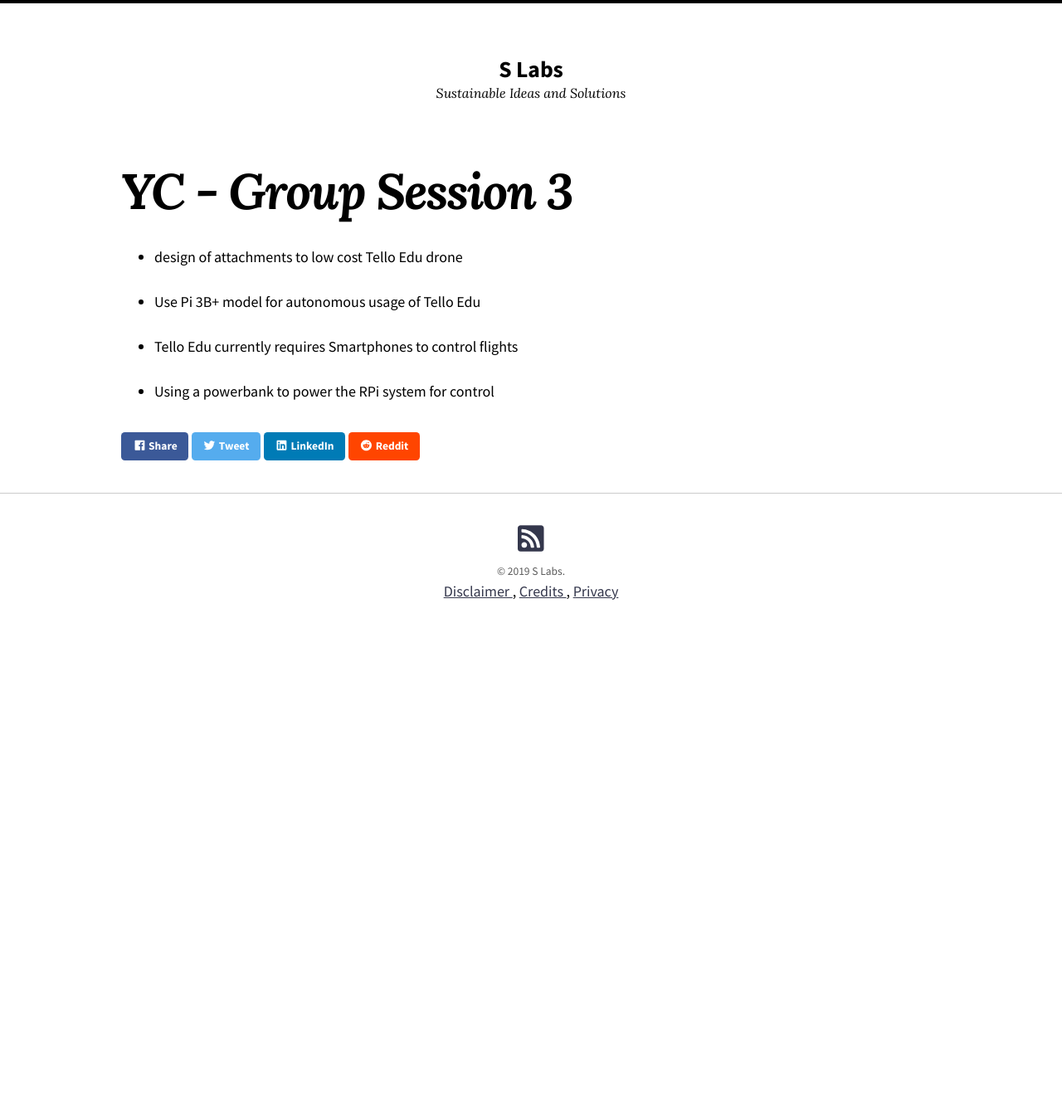
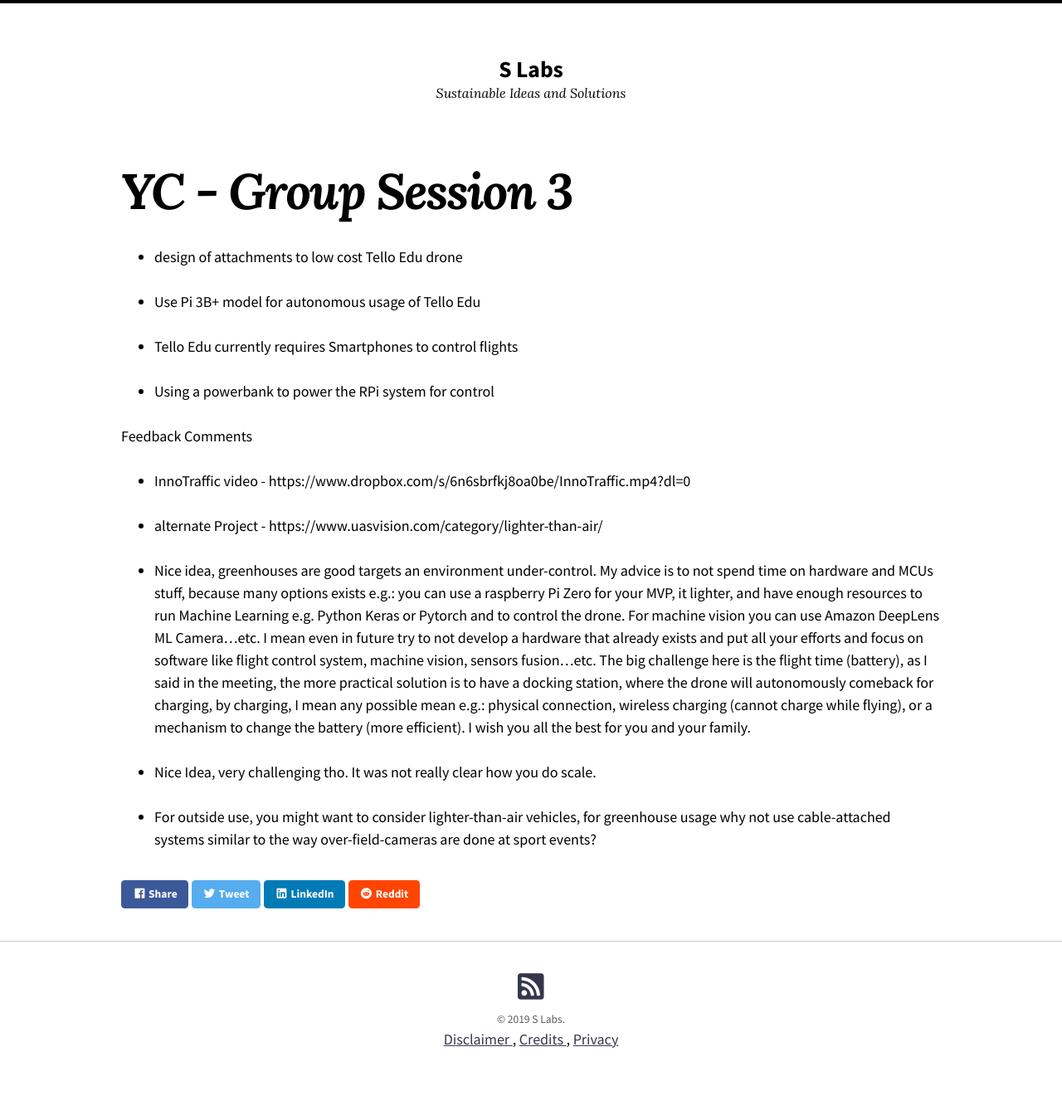
Before and after one commit to slabstech/slabstech.github.io, a Jekyll site: the page built from _posts/projects/ace-mars/yc-startup/2019-08-08-yc-group-sess-3.md, in a window 1280 px wide. Shown: the whole page at 83% size. Built offline with Jekyll 4.4.1, drawn with Linux system fonts in a browser that asks for light colours; nearby versions of some CDN libraries; before the commit the page ends 900 px from its top, so only the background shows below that.

Commit message:
Update 2019-08-08-yc-group-sess-3.md

```diff
--- a/_posts/projects/ace-mars/yc-startup/2019-08-08-yc-group-sess-3.md
+++ b/_posts/projects/ace-mars/yc-startup/2019-08-08-yc-group-sess-3.md
@@ -15,3 +15,19 @@
 * Tello Edu currently requires Smartphones to control flights
 
 * Using a powerbank to power the RPi system for control
+
+
+
+Feedback Comments
+
+* InnoTraffic video -  https://www.dropbox.com/s/6n6sbrfkj8oa0be/InnoTraffic.mp4?dl=0
+
+* alternate Project - https://www.uasvision.com/category/lighter-than-air/
+
+* Nice idea, greenhouses are good targets an environment under-control. My advice is to not spend time on hardware and MCUs stuff, because many options exists e.g.: you can use a raspberry Pi Zero for your MVP, it lighter, and have enough resources to run Machine Learning e.g. Python Keras or Pytorch and to control the drone. For machine vision you can use Amazon DeepLens ML Camera...etc. I mean even in future try to not develop a hardware that already exists and put all your efforts and focus on software like flight control system, machine vision, sensors fusion...etc. The big challenge here is the flight time (battery), as I said in the meeting, the more practical solution is to have a docking station, where the drone will autonomously comeback for charging, by charging, I mean any possible mean e.g.: physical connection, wireless charging (cannot charge while flying), or a mechanism to change the battery (more efficient). I wish you all the best for you and your family.
+
+
+* Nice Idea, very challenging tho. It was not really clear how you do scale.
+
+
+* For outside use, you might want to consider lighter-than-air vehicles, for greenhouse usage why not use cable-attached systems similar to the way over-field-cameras are done at sport events?
```
